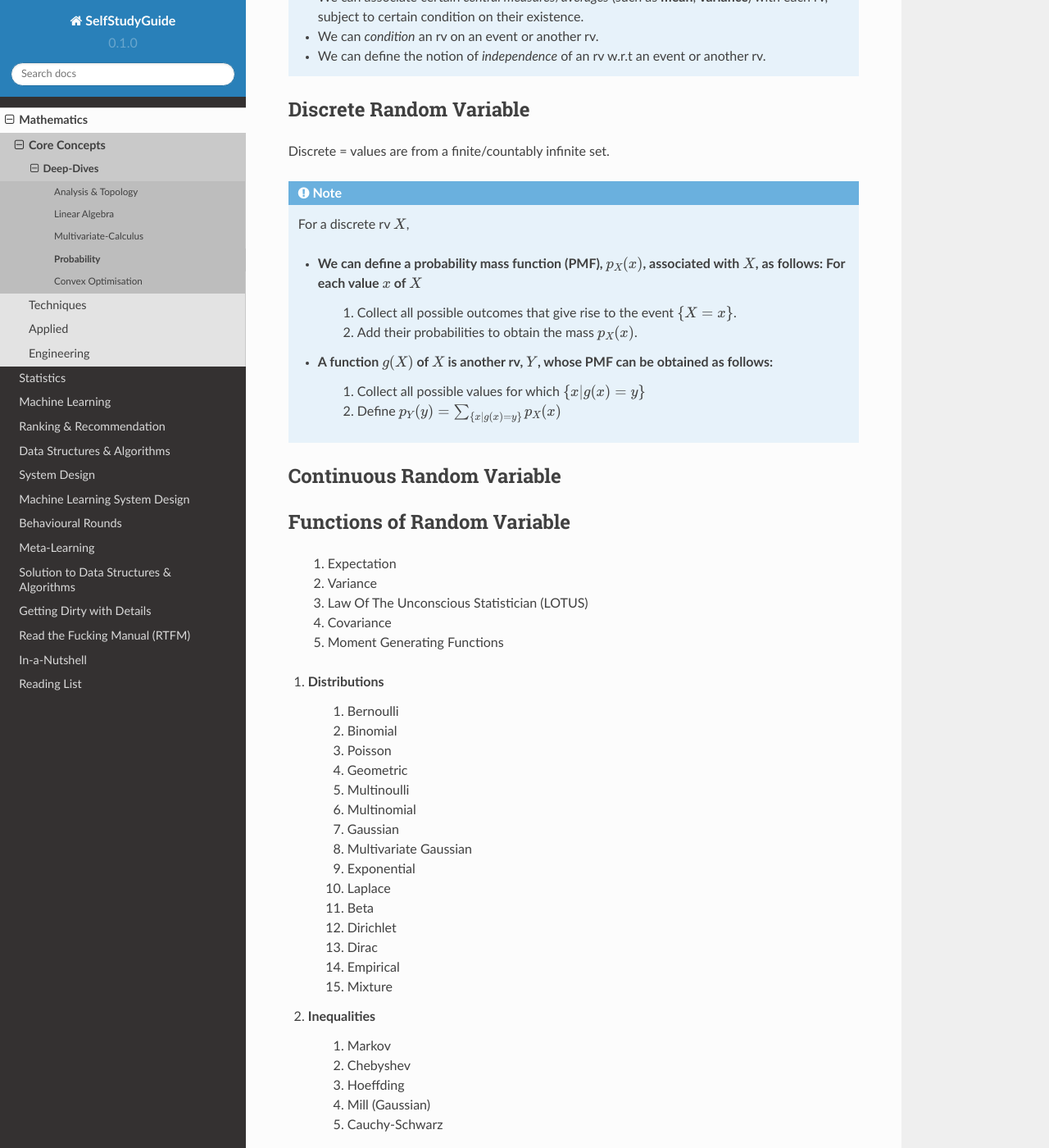
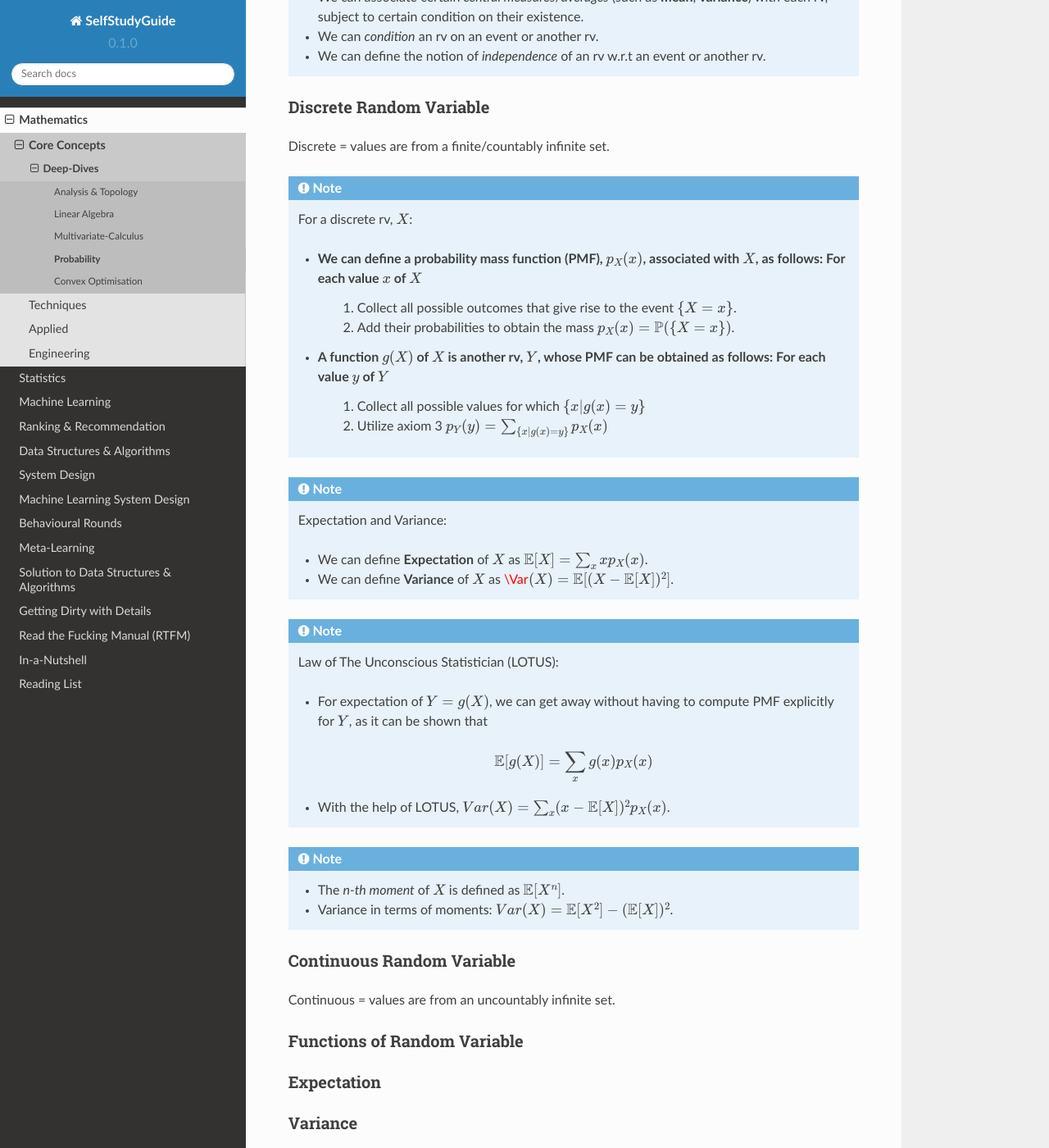
Before and after one commit to uselesstechjunks/leetcode, a Sphinx documentation site: the page built from docs/source/math/prob.rst, in a window 1280 px wide and 1400 px high, scrolled down 496 px. Shown: the whole window at 82% size. Built offline with Sphinx 7.4.7 and the Read the Docs theme 2.0.0, drawn with Linux system fonts in a browser that asks for light colours.

Commit message:
Update prob.rst

```diff
--- a/docs/source/math/prob.rst
+++ b/docs/source/math/prob.rst
@@ -3,12 +3,12 @@ Probability
 (Adapted from Bertsekas and Tsitsiklis - Introduction to Probability)
 
 Probability Axioms (Kolmogorov Axioms)
-----------------------------------------------
+===================================================================
 
 #. TODO
 
 Random Variable
-------------------------------
+===================================================================
 
 Random variables (rvs) are real-valued functions of the outcome of an experiment.
 
@@ -24,23 +24,47 @@ Discrete Random Variable
 Discrete = values are from a finite/countably infinite set.
 
 .. note::
-	For a discrete rv :math:`X`,
+	For a discrete rv, :math:`X`:
 
 	* We can define a probability mass function (PMF), :math:`p_X(x)`, associated with :math:`X`, as follows: For each value :math:`x` of :math:`X`
 		#. Collect all possible outcomes that give rise to the event :math:`\{X=x\}`.
-		#. Add their probabilities to obtain the mass :math:`p_X(x)`.
-	* A function :math:`g(X)` of :math:`X` is another rv, :math:`Y`, whose PMF can be obtained as follows:
+		#. Add their probabilities to obtain the mass :math:`p_X(x)=\mathbb{P}(\{X=x\})`.
+	* A function :math:`g(X)` of :math:`X` is another rv, :math:`Y`, whose PMF can be obtained as follows: For each value :math:`y` of :math:`Y`
 		#. Collect all possible values for which :math:`\{x | g(x)=y\}`
-		#. Define :math:`p_Y(y)=\sum_{\{x | g(x)=y\}} p_X(x)`
+		#. Utilize axiom 3 :math:`p_Y(y)=\sum_{\{x | g(x)=y\}} p_X(x)`
+
+.. note::
+	Expectation and Variance:
+
+	* We can define **Expectation** of :math:`X` as :math:`\mathbb{E}[X]=\sum_x x p_X(x)`.
+	* We can define **Variance** of :math:`X` as :math:`\Var(X)=\mathbb{E}[(X-\mathbb{E}[X])^2]`.
+
+.. note::
+	Law of The Unconscious Statistician (LOTUS):
+
+	* For expectation of :math:`Y=g(X)`, we can get away without having to compute PMF explicitly for :math:`Y`, as it can be shown that
+	.. math::
+		\mathbb{E}[g(X)]=\sum_x g(x)p_X(x)
+	* With the help of LOTUS, :math:`Var(X)=\sum_x (x-\mathbb{E}[X])^2 p_X(x)`.
+
+.. note::
+	* The *n-th moment* of :math:`X` is defined as :math:`\mathbb{E}[X^n]`.
+	* Variance in terms of moments: :math:`Var(X)=\mathbb{E}[X^2]-(\mathbb{E}[X])^2`.
 
 Continuous Random Variable
 ----------------------------------------
 
+Continuous = values are from an uncountably infinite set.
+
 Functions of Random Variable
 --------------------------------------
 
-	#. Expectation
-	#. Variance
+Expectation
+----------------------------------------------
+
+Variance
+----------------------------------------------
+
 	#. Law Of The Unconscious Statistician (LOTUS)
 	#. Covariance
 	#. Moment Generating Functions
```
